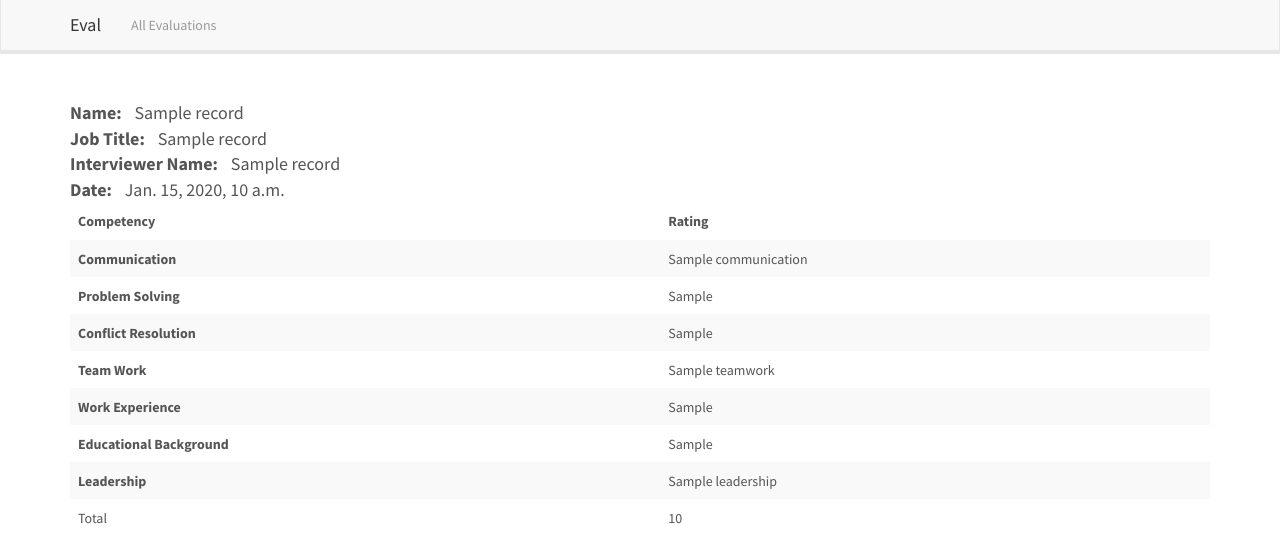
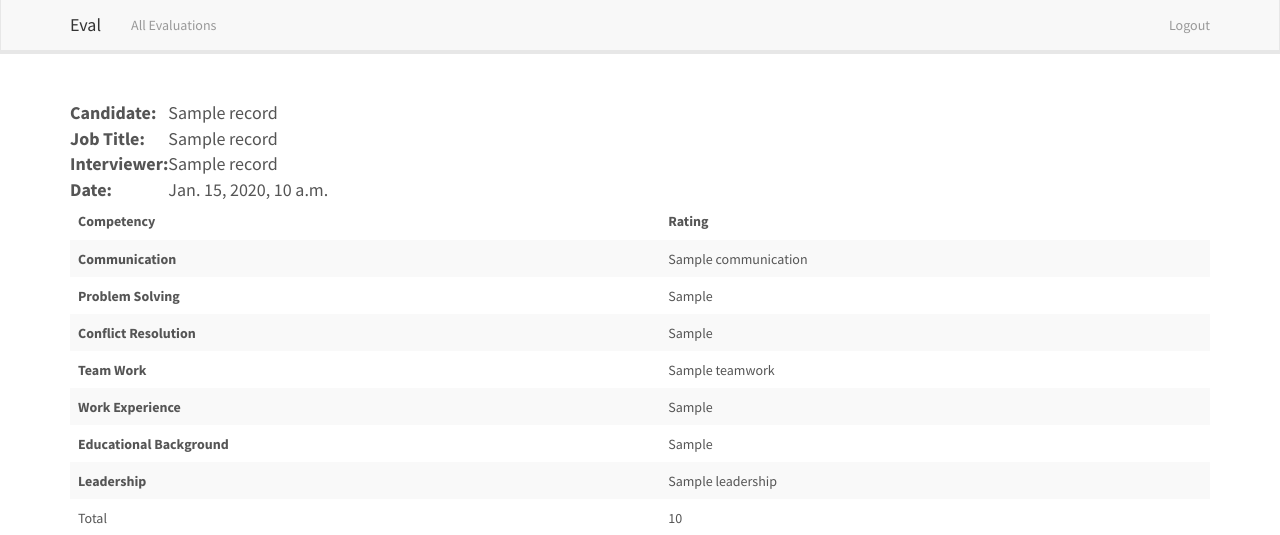
Before and after one commit to jenlesamuel/eval-webapp, a Django app: template interview/templates/interview/evaluation.html in a window 1280 px wide. Shown: the top 535 px of the page. Run offline with Django 3.2, Linux system fonts and the light colour scheme; the template is opened without the code that fills it: most values are stand-ins (such as "Sample title", 1, 10 or a date in 2020); some libraries are stand-ins or nearby versions.

Commit message:
Added logout functionality

```diff
--- a/interview/config.py
+++ b/interview/config.py
@@ -1,4 +1,4 @@
-REMOTE_BASE_URL = "https://eval-webapp.herokuapp.com/"
+REMOTE_BASE_URL = "http://localhost:8000/"
 LOGIN_PATH = "api/auth/login/"
 EVALUATIONS_PATH = "api/evaluations/"
 
--- a/interview/templates/interview/base.html
+++ b/interview/templates/interview/base.html
@@ -28,6 +28,7 @@
               <a href="{% url 'interview:index' %}">All Evaluations</a>
             </li>
           </ul>
+          {% block logout %}{% endblock logout %}
         </div>
       </div>
     </div>
--- a/interview/templates/interview/evaluation.html
+++ b/interview/templates/interview/evaluation.html
@@ -2,11 +2,33 @@
 
 {% block title %}Evaluation {% endblock %}
 
+{% block logout %}
+      <ul class="nav navbar-nav navbar-right">
+        <li><a href="{% url 'interview:logout' %}" >Logout</a></li>
+      </ul>
+{% endblock logout %}
+
 {% block content %}
-    <div ><span class="data-key">Name:</span>  <span class="data-value">{{ record.candidate_name }}</span></div>
-    <div><span class="data-key">Job Title:</span> <span class="data-value">{{ record.job_title }}</span></div>
-    <div><span class="data-key">Interviewer Name:</span> <span class="data-value">{{ record.interviewer_name }}</span></div>
-    <div><span class="data-key">Date:</span> <span class="data-value">{{ record.interview_date }}</span></div>
+    <div>
+        <table >
+            <tr>
+                <td><span class="data-key">Candidate:</span></td>
+                <td class="data-value">{{ record.candidate_name }}</td>
+            </tr>
+            <tr>
+                <td><span class="data-key">Job Title:</span></td>
+                <td class="data-value">{{ record.job_title }}</td>
+            </tr>
+            <tr>
+                <td><span class="data-key">Interviewer:</span></td>
+                <td class="data-value">{{ record.interviewer_name }}</td>
+            </tr>
+            <tr>
+                <td><span class="data-key">Date:</span></td>
+                <td class="data-value">{{ record.interview_date }}</td>
+            </tr>
+        </table>
+    </div>
     <table class="table table-striped table-hover ">
             <thead>
                   <tr>
--- a/interview/templates/interview/processing_error.html
+++ b/interview/templates/interview/processing_error.html
@@ -2,4 +2,10 @@
 
 {% block title %} Processing error {% endblock title %}
 
+{% block logout %}
+  <ul class="nav navbar-nav navbar-right">
+    <li><a href="{% url 'interview:logout' %}" >Logout</a></li>
+  </ul>
+{% endblock logout %}
+
 {% block content %} {{ error }} {% endblock content %}
--- a/interview/urls.py
+++ b/interview/urls.py
@@ -6,5 +6,6 @@ app_name='interview'
 urlpatterns = [
     url(r'^$', views.index, name='index'),
     url(r'^login/$', views.login, name='login'),
-    url(r'^retrieve/(?P<id>[1-9]+)/$', views.retrieve, name='retrieve'),
+    url(r'^logout/$', views.logout, name='logout'),
+    url(r'^retrieve/(?P<id>[0-9]+)/$', views.retrieve, name='retrieve'),
 ]
--- a/interviewApi/serializers.py
+++ b/interviewApi/serializers.py
@@ -22,6 +22,7 @@ class UserSerializer(serializers.Serializer):
 
 
 class EvaluationSerializer(serializers.Serializer):
+    id= serializers.ReadOnlyField()
     remote_id = serializers.IntegerField()
     candidate_name = serializers.CharField(max_length=20)
     job_title = serializers.CharField(max_length=20)
```
Also changed, not shown: interview/templates/interview/list.html (+7 -1 lines), interview/views.py (+9 -0 lines), interviewApi/views.py (+0 -20 lines), db.sqlite3.
